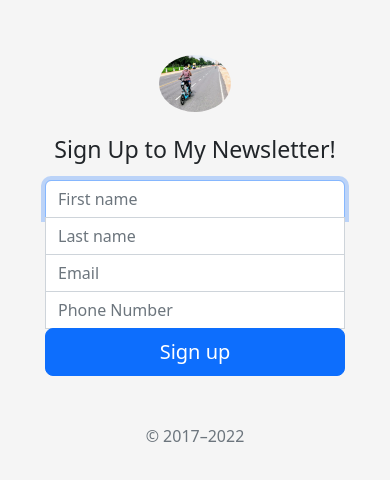
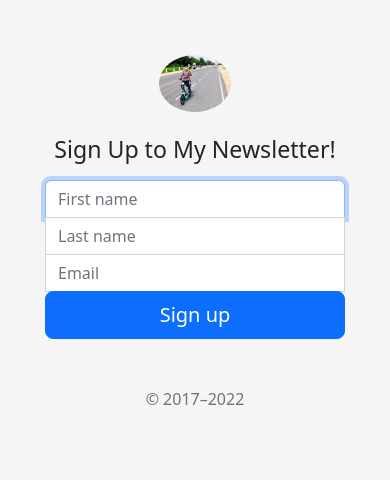
Before and after one commit to Amansingh293/newsletter-signup, a website: page signup.html in a window 390 px wide. Drawn offline with nearby package versions, Linux system fonts and the light colour scheme.

Commit message:
phone number input delete

```diff
--- a/signup.html
+++ b/signup.html
@@ -100,7 +100,7 @@
 
     <input type="email" class="form-control middle"  name="email" placeholder="Email" required>
 
-    <input type="number" class="form-control middle"  name="pnumber" placeholder="Phone Number" required>
+    <!-- <input type="number" class="form-control middle"  name="pnumber" placeholder="Phone Number" required> -->
 
     <button class="w-100 btn btn-lg btn-primary" type="submit">Sign up</button>
     <p class="mt-5 mb-3 text-muted">&copy; 2017–2022</p>
```
